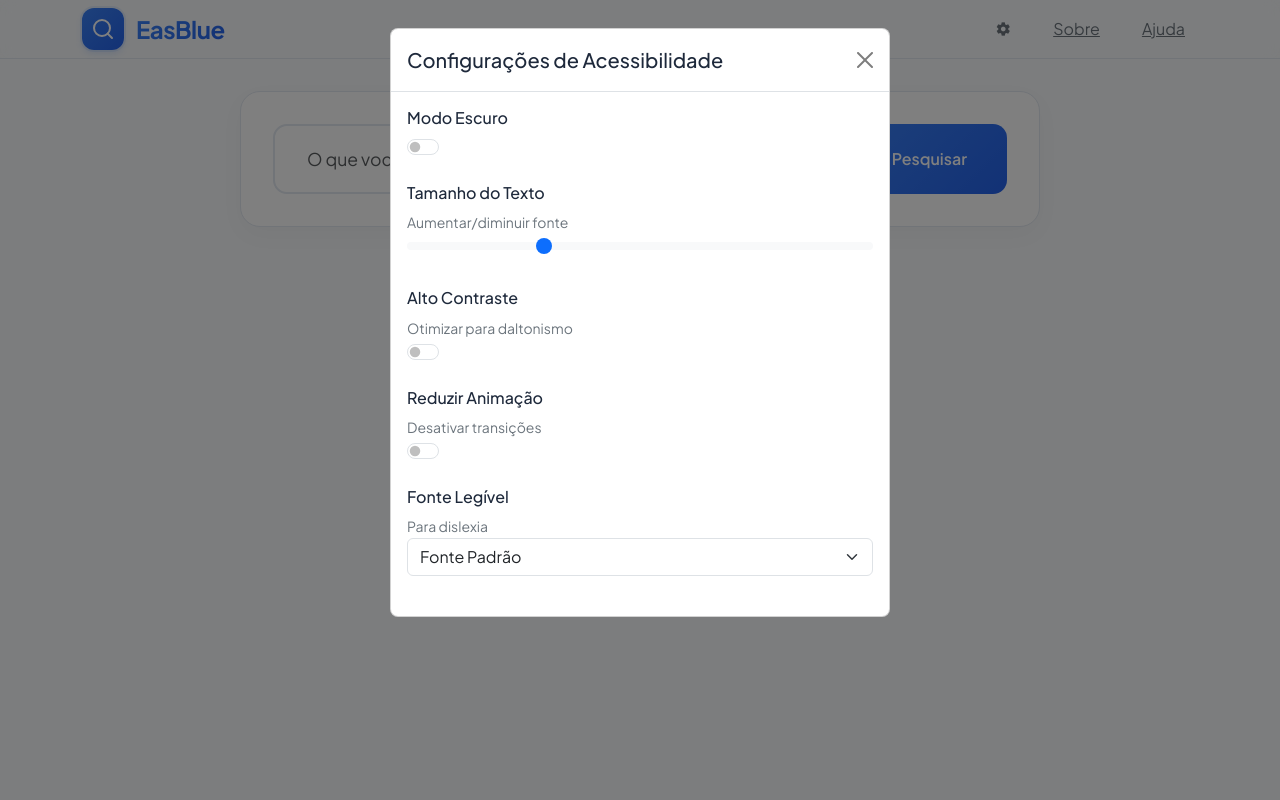
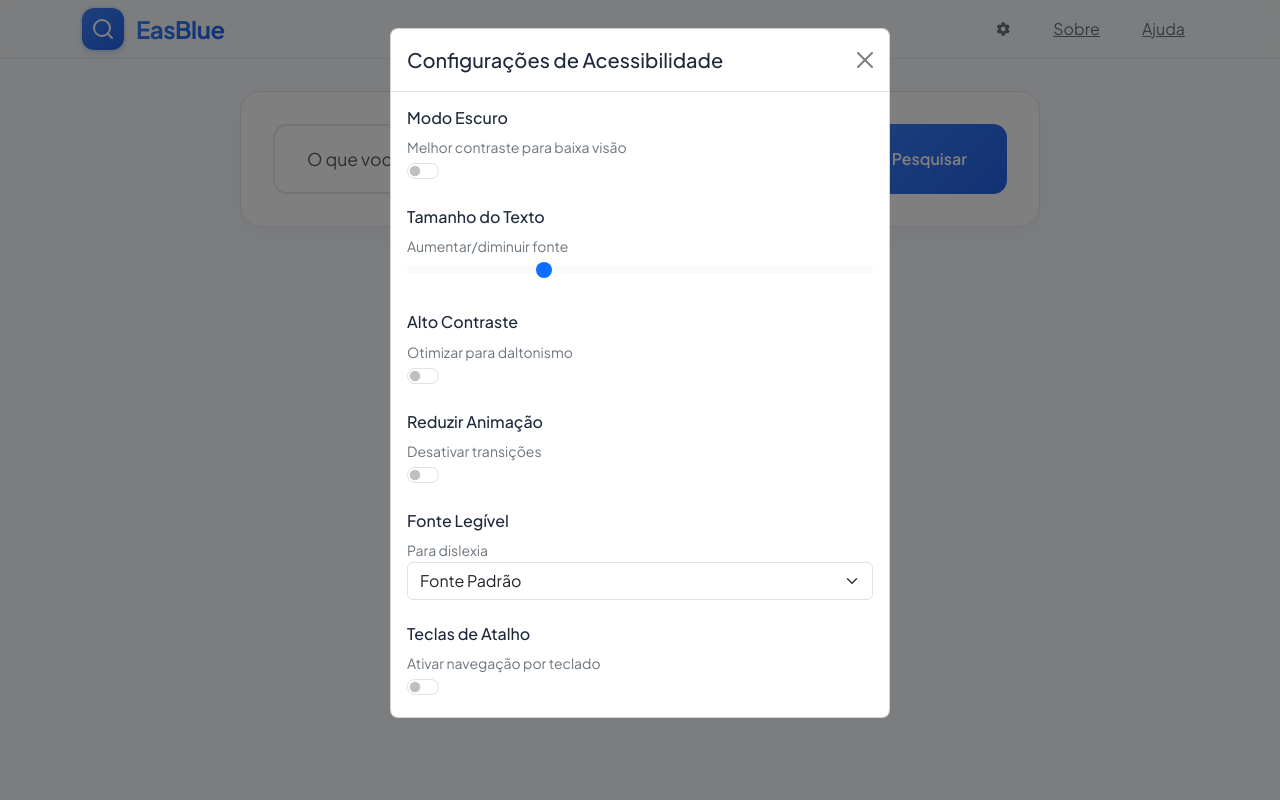
Before and after one commit to kaiccesar/EasBlue_Beta, a Flask app: page / in a window 1280 px wide, after a click that opens the changed part. Run offline with Flask 3, Linux system fonts and the light colour scheme; some libraries are stand-ins or nearby versions.

Commit message:
Update index.html

```diff
--- a/templates/index.html
+++ b/templates/index.html
@@ -336,6 +336,7 @@
                     <div class="settings-item mb-4">
                         <div>
                             <h6>Modo Escuro</h6>
+                            <small class="text-secondary">Melhor contraste para baixa visão</small>
                         </div>
                         <div class="form-check form-switch">
                             <input class="form-check-input" type="checkbox" id="themeSwitch">
@@ -380,10 +381,20 @@
                             <option value="dyslexia">OpenDyslexic</option>
                         </select>
                     </div>
+
+                    <div class="settings-item">
+                        <div>
+                            <h6>Teclas de Atalho</h6>
+                            <small class="text-secondary">Ativar navegação por teclado</small>
+                        </div>
+                        <div class="form-check form-switch">
+                            <input class="form-check-input" type="checkbox" id="keyboardNav">
+                        </div>
                     </div>
                 </div>
             </div>
         </div>
+    </div>
 
     <div class="modal fade" id="aboutModal" tabindex="-1">
         <div class="modal-dialog modal-lg">
@@ -631,6 +642,13 @@
             document.getElementById('keyboardNav').checked = settings.keyboardNav;
         }
 
+        document.getElementById('themeSwitch').addEventListener('change', function(e) {
+            const newTheme = e.target.checked ? 'dark' : 'light';
+            document.documentElement.setAttribute('data-theme', newTheme);
+            document.documentElement.setAttribute('data-bs-theme', newTheme);
+            localStorage.setItem('theme', newTheme);
+        });
+
         document.getElementById('fontSize').addEventListener('input', function(e) {
             document.documentElement.style.fontSize = e.target.value + 'rem';
             localStorage.setItem('fontSize', e.target.value);
@@ -687,16 +705,6 @@
                 }
             });
         });
-
-        function toggleTheme() {
-            const currentTheme = document.documentElement.getAttribute('data-theme');
-            const newTheme = currentTheme === 'dark' ? 'light' : 'dark';
-
-            document.documentElement.setAttribute('data-theme', newTheme);
-            document.documentElement.setAttribute('data-bs-theme', newTheme);
-            localStorage.setItem('theme', newTheme);
-            document.getElementById('themeSwitch').checked = newTheme === 'dark';
-        }
 
         const searchInput = document.getElementById('searchInput');
         const autocompleteItems = document.getElementById('autocompleteItems');
```
